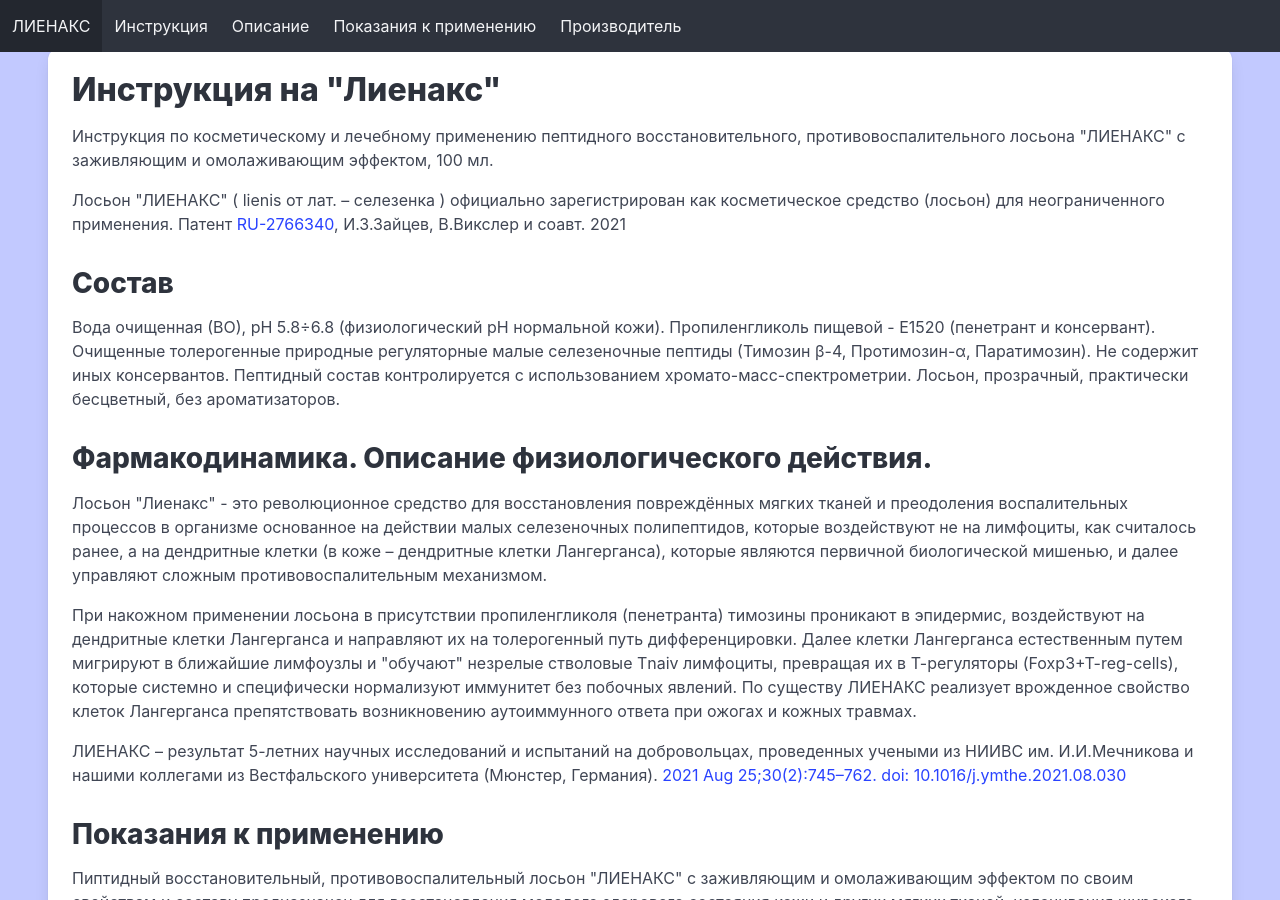
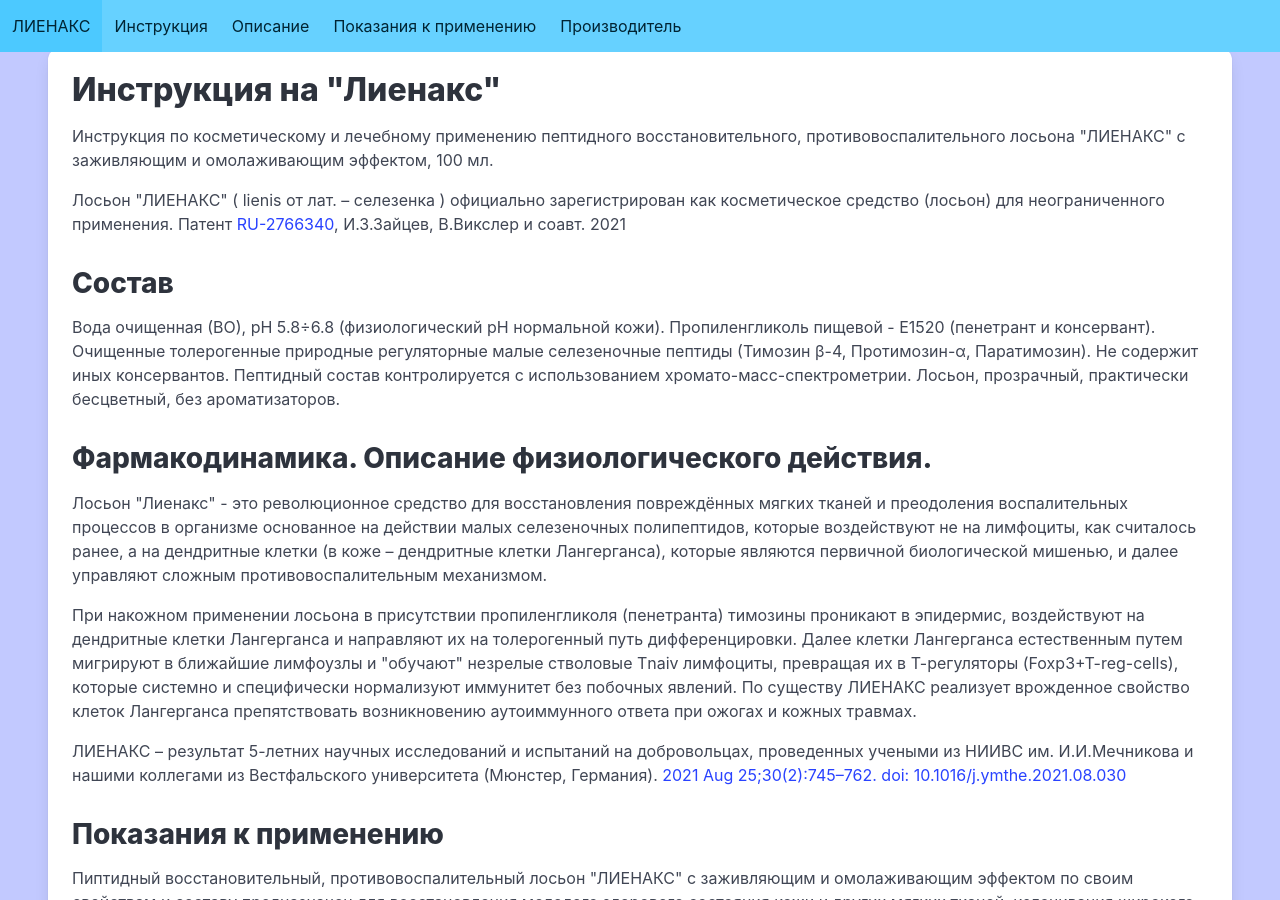
Before and after one commit to w3craft/lienax, a Jekyll site: the page built from index.html, in a window 1280 px wide and 900 px high. Built offline with Jekyll 4.4.1, drawn with Linux system fonts in a browser that asks for light colours.

Commit message:
Update nav.html

```diff
--- a/_includes/nav.html
+++ b/_includes/nav.html
@@ -1,4 +1,4 @@
-<nav class="navbar is-fixed-top is-dark" role="navigation" aria-label="main navigation">
+<nav class="navbar is-fixed-top is-info" role="navigation" aria-label="main navigation">
   <div class="navbar-brand">
     <a class="navbar-item" href="https://lienax.ru">ЛИЕНАКС</a>
     <a role="button" class="navbar-burger" aria-label="menu" aria-expanded="false" data-target="navbarBasicExample">
```
